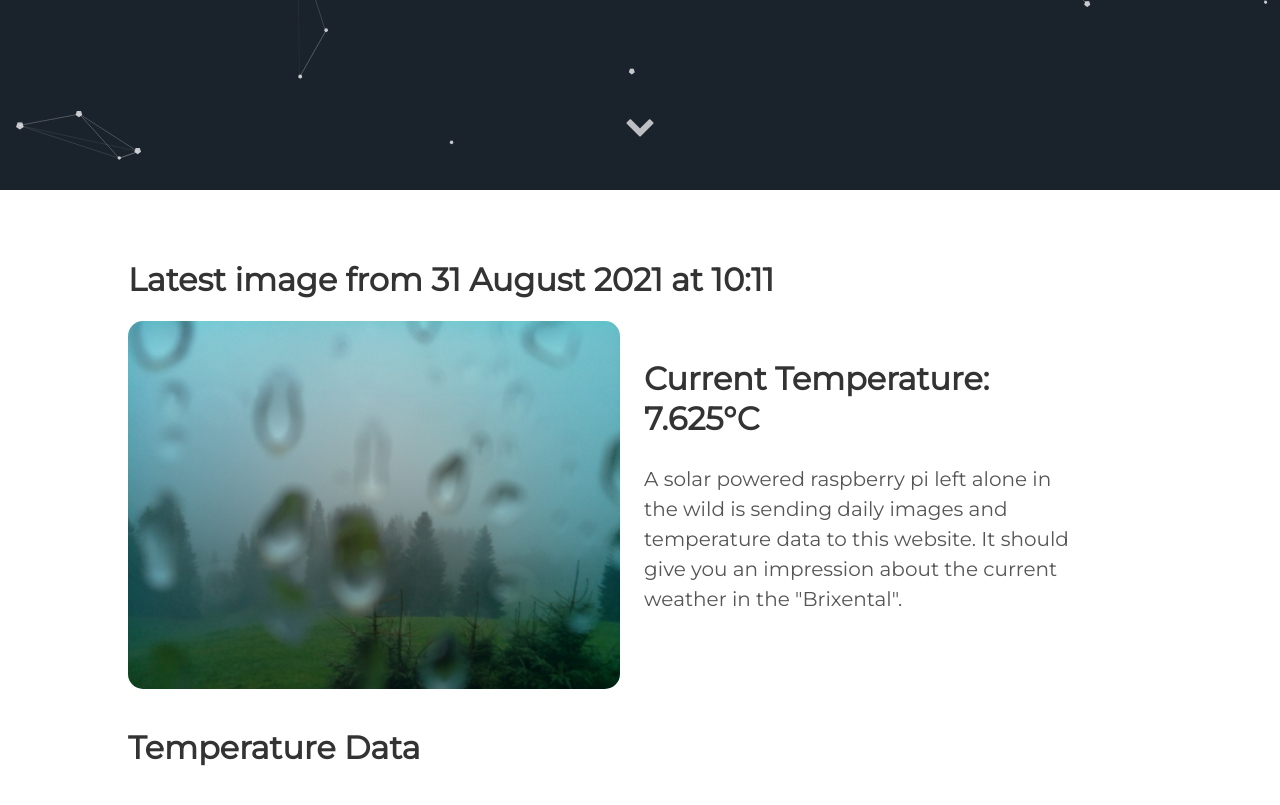
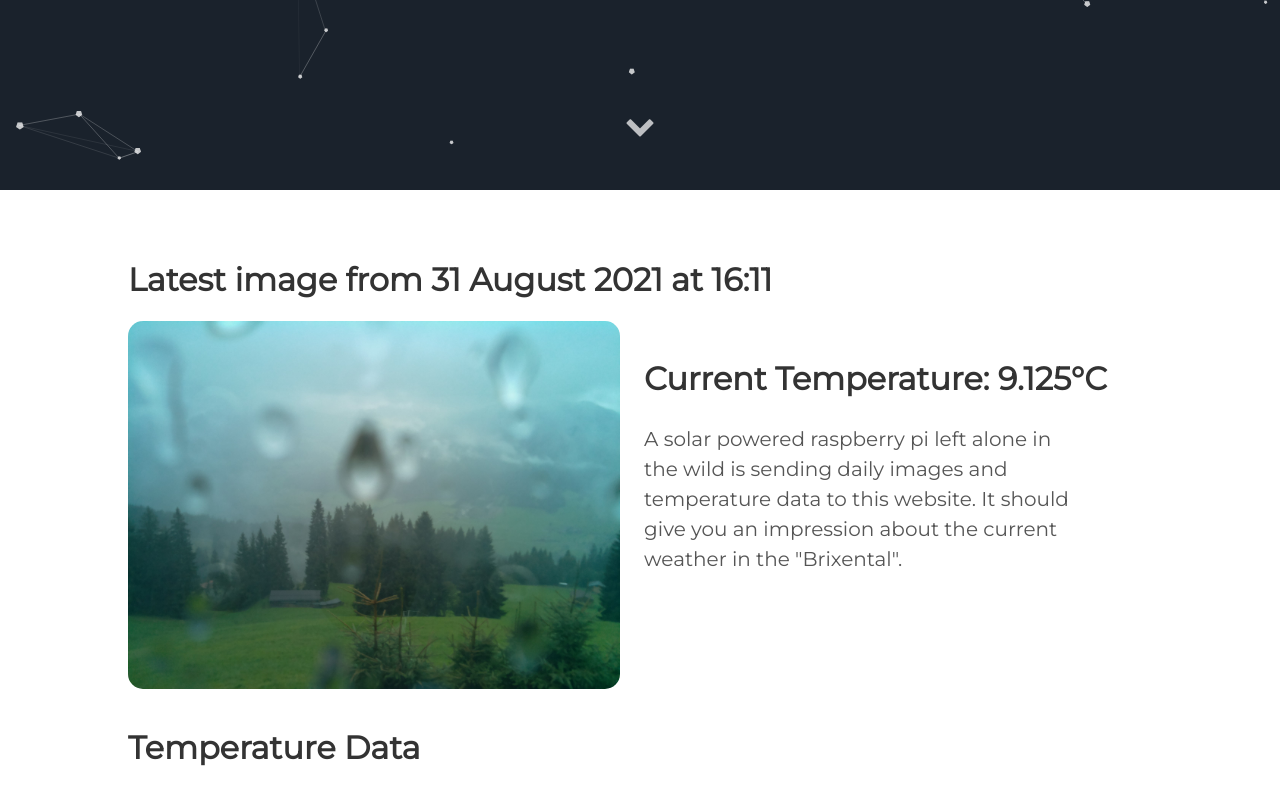
Before and after one commit to vektorious/vektorious.github.io, a Jekyll site: the page built from resources/huette.md, in a window 1280 px wide and 900 px high, scrolled down 710 px. Shown: the top 805 px of the window. Built offline with Jekyll 4.4.1, drawn with Linux system fonts in a browser that asks for light colours.

Commit message:
I'm a bot beep boop

```diff
--- a/resources/huette.md
+++ b/resources/huette.md
@@ -6,13 +6,13 @@ image: '/assets/img/'
 description: 'Live image from the Austrian alps'
 twitter_text: ' '
 ---
-## Latest image from 31 August 2021 at 10:11
+## Latest image from 31 August 2021 at 16:11
 <div class="huette">
   <div class="huette-image">
     <img src="{{ "/assets/img/huette.jpg" | prepend: site.baseurl }}">
   </div>
   <div class="huette-text">
-        <h2>Current Temperature: 7.625°C</h2>
+        <h2>Current Temperature: 9.125°C</h2>
         <p>A solar powered raspberry pi left alone in the wild is sending daily images and temperature data to this website. It should give you an impression about the current weather in the "Brixental".</p>
 
   </div>
```
Also changed, not shown: rpi-script/2021-08-31_160949.txt (renamed from rpi-script/2021-08-31_100951.txt, +5 -5 lines), rpi-script/huette.md (+2 -2 lines), assets/img/huette.jpg, assets/img/temp_plot.png, rpi-script/temp_plot.png, 1 other file.
